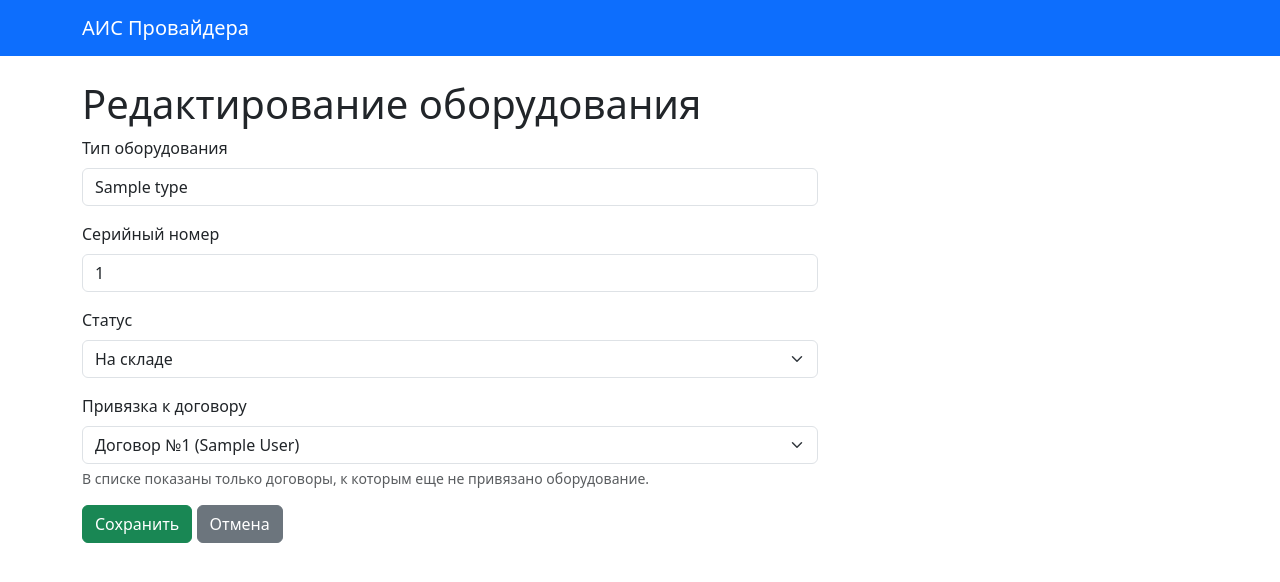
After one commit to Minokinad/course-project, a FastAPI app: template templates/equipment_form.html in a window 1280 px wide. The commit adds this page. Shown: the top 582 px of the page. Run offline with FastAPI, Linux system fonts and the light colour scheme; the template is opened without the code that fills it: most values are stand-ins (such as "Sample title", 1, 10 or a date in 2020); parts of the project's set-up code (start-up, migrations or seed data) failed here and were passed over; some libraries are stand-ins or nearby versions.

Commit message:
Add equipment management functions to the technical specialist and attach equipment to the contract

```diff
--- /dev/null
+++ b/templates/equipment_form.html
@@ -0,0 +1,52 @@
+{% extends "base.html" %}
+
+{% block content %}
+    {% if equipment %}
+        <h1>Редактирование оборудования</h1>
+        <form action="/equipment/{{ equipment.equipment_id }}/edit" method="post">
+    {% else %}
+        <h1>Добавление нового оборудования</h1>
+        <form action="/equipment/new" method="post">
+    {% endif %}
+
+    <div class="row">
+        <div class="col-md-8">
+             <div class="mb-3">
+                <label for="type" class="form-label">Тип оборудования</label>
+                <input type="text" class="form-control" id="type" name="type" value="{{ equipment.type if equipment else '' }}" required>
+            </div>
+             <div class="mb-3">
+                <label for="serial_number" class="form-label">Серийный номер</label>
+                <input type="text" class="form-control" id="serial_number" name="serial_number" value="{{ equipment.serial_number if equipment else '' }}" required>
+            </div>
+             <div class="mb-3">
+                <label for="status" class="form-label">Статус</label>
+                 <select class="form-select" id="status" name="status" required>
+                     {% set statuses = ['На складе', 'У абонента', 'В ремонте', 'Списано'] %}
+                     {% for s in statuses %}
+                         <option value="{{ s }}" {% if equipment and equipment.status == s %}selected{% endif %}>{{ s }}</option>
+                     {% endfor %}
+                 </select>
+            </div>
+            <div class="mb-3">
+                <label for="contract_id" class="form-label">Привязка к договору</label>
+                <select class="form-select" id="contract_id" name="contract_id">
+                    <option value="">Не привязывать (на складе)</option>
+                    {% for contract in contracts %}
+                        <option value="{{ contract.contract_id }}"
+                                {% if equipment and equipment.contract_id == contract.contract_id %}selected{% endif %}>
+                            Договор №{{ contract.contract_id }} ({{ contract.full_name }})
+                        </option>
+                    {% endfor %}
+                </select>
+                <div class="form-text">
+                    В списке показаны только договоры, к которым еще не привязано оборудование.
+                </div>
+            </div>
+
+            <button type="submit" class="btn btn-success">Сохранить</button>
+            <a href="/equipment" class="btn btn-secondary">Отмена</a>
+        </div>
+    </div>
+</form>
+{% endblock %}
```
Also changed, not shown: database/schema.sql (+8 -0 lines), src/services/equipment_service.py (+77 -2 lines), templates/equipment.html (+19 -2 lines).
